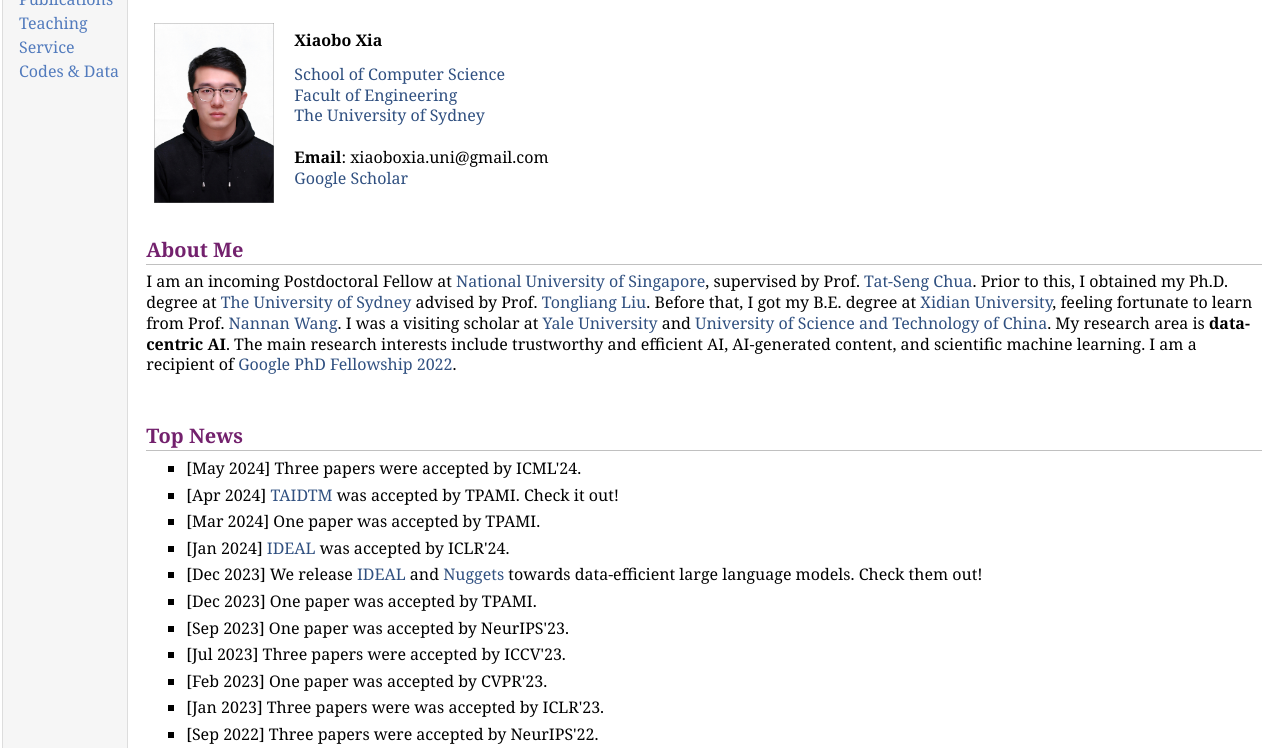
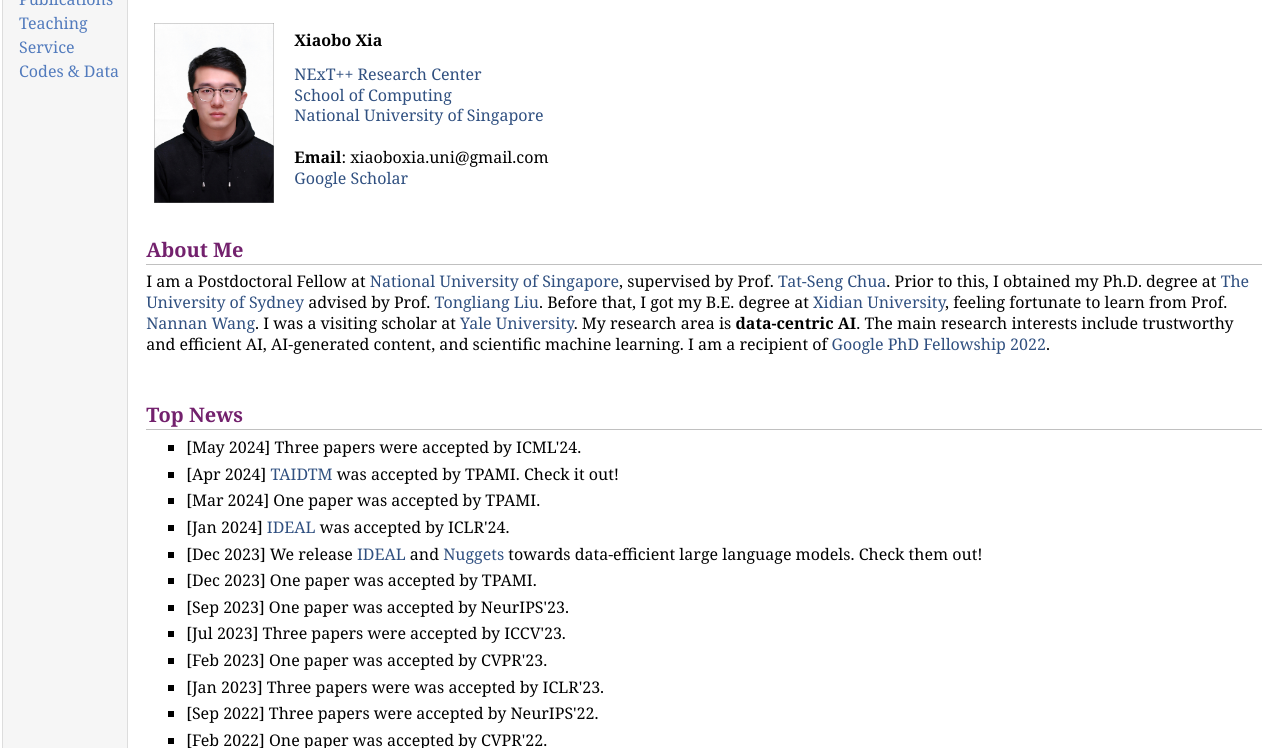
Before and after one commit to xiaoboxia/xiaoboxia.github.io, a plain HTML site: page index.html in a window 1280 px wide. Shown: the part 48-796 px from the top of the page. Drawn offline with nearby package versions, Linux system fonts and the light colour scheme; some packages are replaced by stand-ins of ours.

Commit message:
Update index.html

```diff
--- a/index.html
+++ b/index.html
@@ -36,16 +36,16 @@ MathJax.Hub.Config({
 <img src="XiaoboXia.jpg" alt="Xiaobo Xia's Photo" width="120px" />&nbsp;</td>
 <td align="left"><p><b>Xiaobo Xia</b> <br />
 </p>
-<p><a href="https://sydney.edu.au/engineering/about/school-of-computer-science.html" target=&ldquo;blank&rdquo;>School of Computer Science</a> <br />
-<a href="https://www.sydney.edu.au/engineering/" target=&ldquo;blank&rdquo;>Facult of Engineering</a> <br />
-<a href="https://sydney.edu.au/" target=&ldquo;blank&rdquo;>The University of Sydney</a> <br />
+<p><a href="https://www.nextcenter.org/" target=&ldquo;blank&rdquo;>NExT++ Research Center</a> <br />
+<a href="https://www.comp.nus.edu.sg/" target=&ldquo;blank&rdquo;>School of Computing</a> <br />
+<a href="https://nus.edu.sg/" target=&ldquo;blank&rdquo;>National University of Singapore</a> <br />
 <br />
 <b>Email</b>: xiaoboxia.uni@gmail.com <br />
 <a href="https://scholar.google.com/citations?user=jRsugY0AAAAJ&hl=zh-CN" target=&ldquo;blank&rdquo;>Google Scholar</a>
 </p>
 </td></tr></table>
 <h2>About Me</h2>
-<p>I am an incoming Postdoctoral Fellow at <a href="https://nus.edu.sg/" target=&ldquo;blank&rdquo;>National University of Singapore</a>, supervised by Prof.<a href="https://www.chuatatseng.com/" target="_blank"> Tat-Seng Chua</a>. Prior to this, I obtained my Ph.D. degree at <a href="https://sydney.edu.au/" target=&ldquo;blank&rdquo;>The University of Sydney</a> advised by Prof.<a href="https://tongliang-liu.github.io/" target="_blank"> Tongliang Liu</a>. Before that, I got my B.E. degree at <a href="https://www.sydney.edu.au/" target="_blank">Xidian University</a>, feeling fortunate to learn from Prof.<a href="https://scholar.google.com/citations?user=SRBn7oUAAAAJ&hl=zh-CN" target="_blank"> Nannan Wang</a>. I was a visiting scholar at <a href="https://www.yale.edu/" target="_blank">Yale University</a> and <a href="https://en.ustc.edu.cn/" target="_blank">University of Science and Technology of China</a>. My research area is <b>data-centric AI</b>. The main research interests include trustworthy and efficient AI, AI-generated content, and scientific machine learning. I am a recipient of <a href="https://research.google/outreach/phd-fellowship/recipients/?category=2022" target="_blank"> Google PhD Fellowship 2022</a>. <br /><br />
+<p>I am a Postdoctoral Fellow at <a href="https://nus.edu.sg/" target=&ldquo;blank&rdquo;>National University of Singapore</a>, supervised by Prof.<a href="https://www.chuatatseng.com/" target="_blank"> Tat-Seng Chua</a>. Prior to this, I obtained my Ph.D. degree at <a href="https://sydney.edu.au/" target=&ldquo;blank&rdquo;>The University of Sydney</a> advised by Prof.<a href="https://tongliang-liu.github.io/" target="_blank"> Tongliang Liu</a>. Before that, I got my B.E. degree at <a href="https://www.sydney.edu.au/" target="_blank">Xidian University</a>, feeling fortunate to learn from Prof.<a href="https://scholar.google.com/citations?user=SRBn7oUAAAAJ&hl=zh-CN" target="_blank"> Nannan Wang</a>. I was a visiting scholar at <a href="https://www.yale.edu/" target="_blank">Yale University</a>. My research area is <b>data-centric AI</b>. The main research interests include trustworthy and efficient AI, AI-generated content, and scientific machine learning. I am a recipient of <a href="https://research.google/outreach/phd-fellowship/recipients/?category=2022" target="_blank"> Google PhD Fellowship 2022</a>. <br /><br />
 
 <h2>Top News</h2>
 <ul>
```
